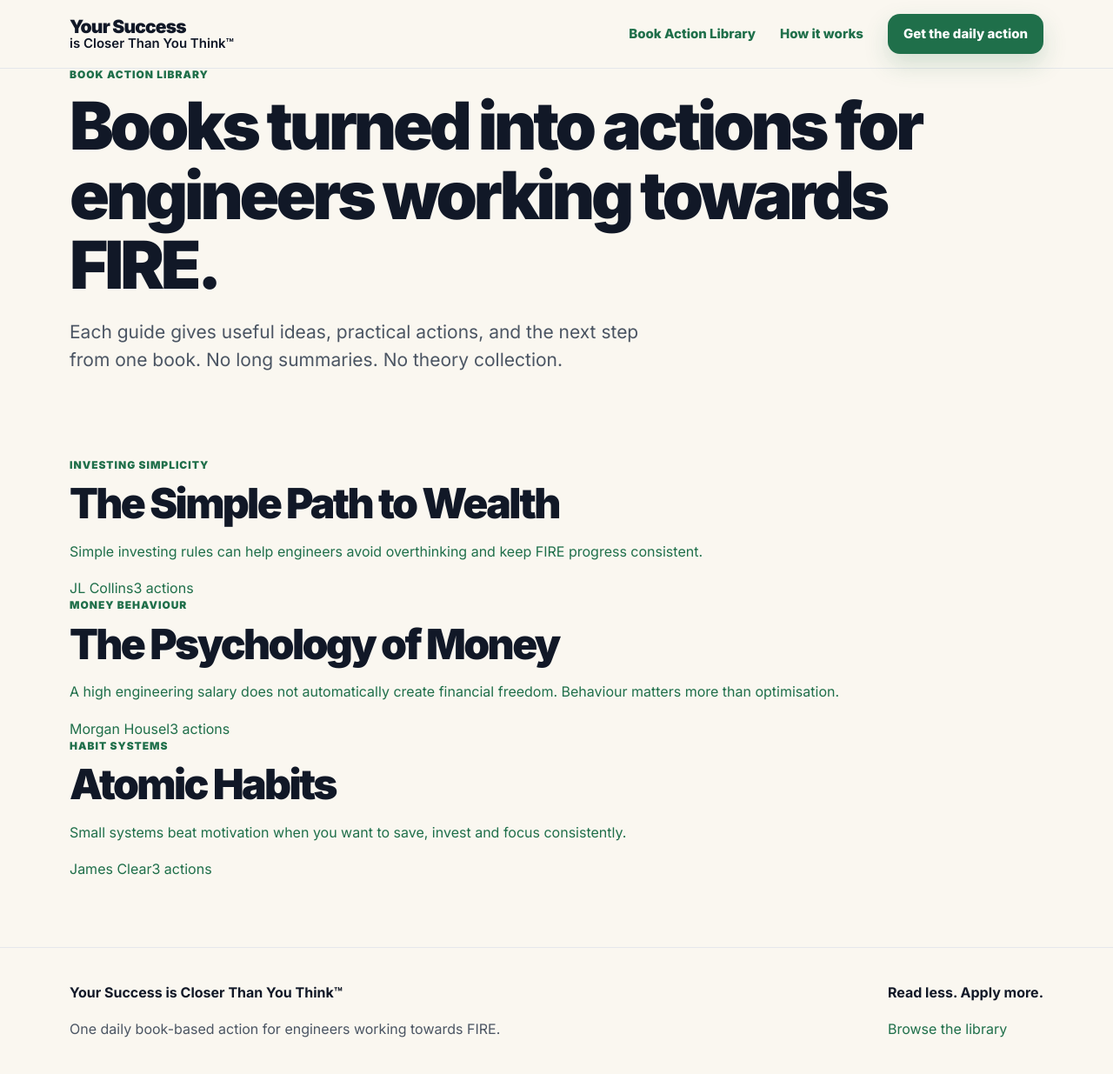
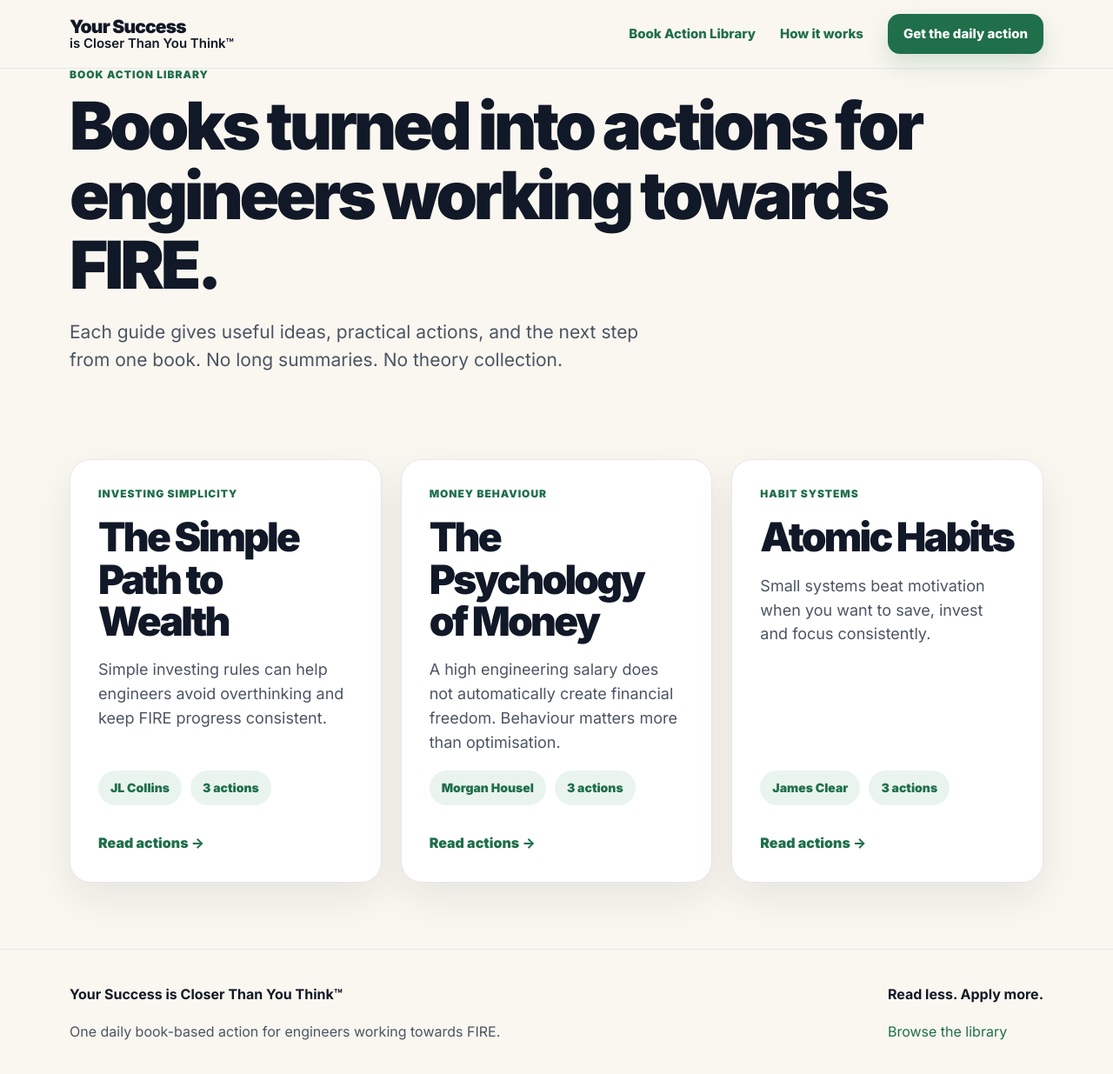
Before and after one commit to PierreHenryDev/Lab.PierreHenry.Dev, a Jekyll site: the page built from books.md, in a window 1280 px wide and 1237 px high. Shown: the whole window at 87% size. Built offline with Jekyll 4.4.1, drawn with Linux system fonts in a browser that asks for light colours.

Commit message:
Refactor Book Action Library section layout

```diff
--- a/books.md
+++ b/books.md
@@ -7,4 +7,36 @@ seo:
   meta_description: "Browse practical book-action guides that turn money, productivity, career and investing books into daily actions for engineers working towards FIRE."
 permalink: /books/
 ---
-<section class="page"><div class="container"><p class="eyebrow">Book Action Library</p><h1>Books turned into actions for engineers working towards FIRE.</h1><p class="lead">Each guide gives useful ideas, practical actions, and the next step from one book. No long summaries. No theory collection.</p></div></section><section class="section"><div class="container"><div class="grid">{% assign sorted_books = site.books | sort: 'date' | reverse %}{% for book in sorted_books %}<a class="tile" href="{{ book.url | relative_url }}"><p class="eyebrow">{{ book.category }}</p><h2>{{ book.book_title }}</h2><p>{{ book.summary.one_line }}</p><div class="pills"><span>{{ book.author }}</span><span>{{ book.actions.size }} actions</span></div></a>{% endfor %}</div></div></section>
+
+<section class="page">
+  <div class="container">
+    <p class="eyebrow">Book Action Library</p>
+    <h1>Books turned into actions for engineers working towards FIRE.</h1>
+    <p class="lead">
+      Each guide gives useful ideas, practical actions, and the next step from one book.
+      No long summaries. No theory collection.
+    </p>
+  </div>
+</section>
+
+<section class="section">
+  <div class="container">
+    <div class="three-grid">
+      {% assign sorted_books = site.books | sort: 'date' | reverse %}
+      {% for book in sorted_books %}
+        <a class="book-tile" href="{{ book.url | relative_url }}">
+          <p class="tile-kicker">{{ book.category }}</p>
+          <h2>{{ book.book_title }}</h2>
+          <p>{{ book.summary.one_line }}</p>
+
+          <div class="tile-meta">
+            <span>{{ book.author }}</span>
+            <span>{{ book.actions.size }} actions</span>
+          </div>
+
+          <span class="read-more">Read actions →</span>
+        </a>
+      {% endfor %}
+    </div>
+  </div>
+</section>
```
